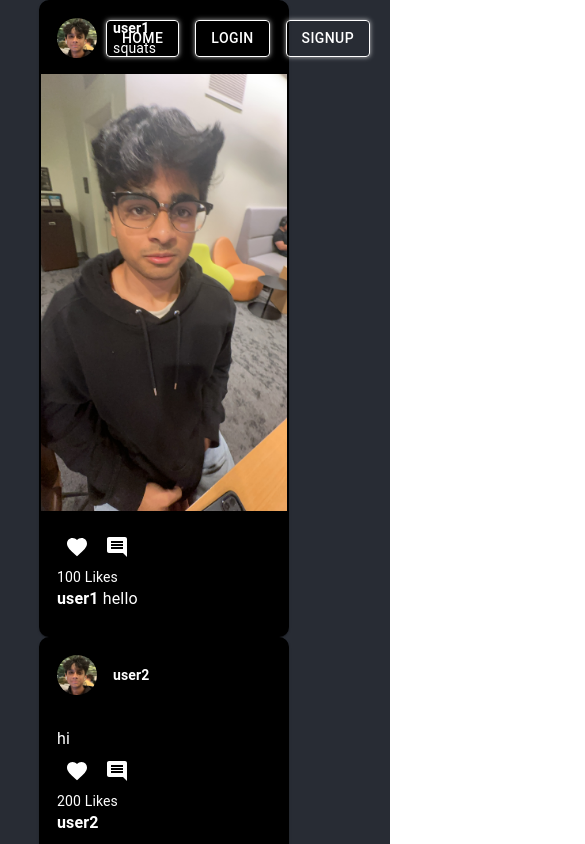
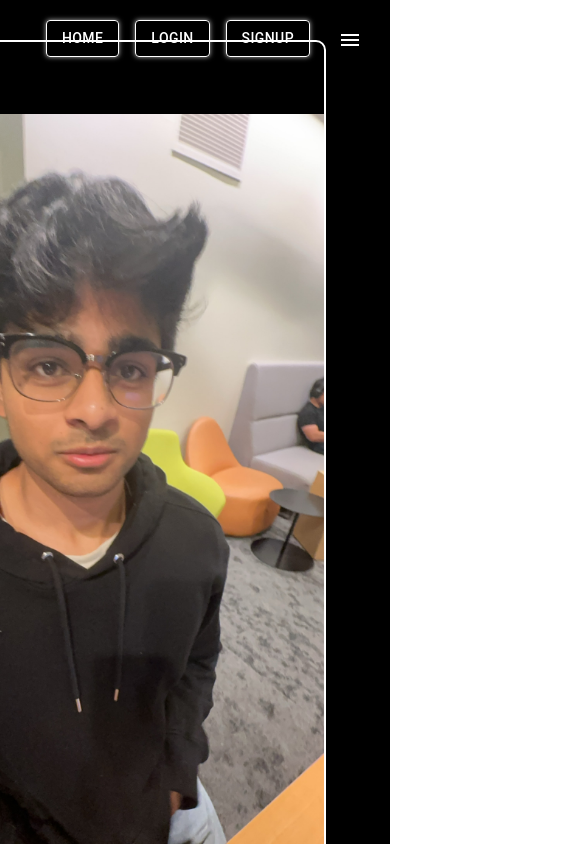
Before and after one commit to ngupta0843/CS35L-Final-Project, a React (Create React App) app in the folder client/: page /forum in a window 390 px wide. Shown: the top 844 px of the page, 585 px wide, since content can reach past the window. Built offline with nearby package versions, Linux system fonts and the light colour scheme.

Commit message:
added sidebar + hamburger icon, made forum page pretty

```diff
--- a/client/src/components/AuthButtons.js
+++ b/client/src/components/AuthButtons.js
@@ -1,18 +1,68 @@
-import React from "react";
-import { Button, Box } from "@mui/material";
+import React ,{ useState } from "react";
+import { Button, Box, Drawer, IconButton, List, ListItem, ListItemText } from "@mui/material";
+import MenuIcon from "@mui/icons-material/Menu";
 import "./AuthButtons.css";
 import { useNavigate } from "react-router-dom";
 import { useSelector, useDispatch } from "react-redux";
 import { logout } from "../components/redux/reducers/userReducer";
 
 const AuthButtons = () => {
+  const [isDrawerOpen, setIsDrawerOpen] = useState(false);
   const user = useSelector((state) => state);
   const navigate = useNavigate();
   const dispatch = useDispatch();
+
+  const toggleDrawer = (open) => () => {
+    setIsDrawerOpen(open);
+  }
+
+  const menuItems = [
+    { text: "Home", action: () => navigate("/") },
+    { text: "Profile", action: () => navigate("/profile") },
+    { text: "Forum", action: () => navigate("/forum") },
+    { text: "Dashboard", action: () => navigate("/dashboard") },
+    { text: "Fitness Planner", action: () => navigate("/fitness-planner") },
+    { text: "Logout", action: () => { dispatch(logout()); navigate("/"); }, hide: !user.isLoggedIn },
+  ];
+
   return (
+    <Box>
+      <IconButton
+        edge="start"
+        color="inherit"
+        aria-lable="menu"
+        sx={{ position: "absolute", top: 20, right: 20, color: "white"}}
+        onClick={toggleDrawer(true)}
+      >
+        <MenuIcon/ >
+      </IconButton>
+
+    <Drawer
+      anchor="right"
+      open={isDrawerOpen}
+      onClose={toggleDrawer(false)}
+      sx={{
+        "& .MuiDrawer-paper": {
+          width: 240,
+          backgroundColor: "#121212",
+          color: "white",
+        },
+      }}
+    >
+      <List>
+        {menuItems.map(
+          (item, index) =>
+            (!item.hide || item.hide === undefined) && (
+              <ListItem button key={index} onClick={item.action}>
+                <ListItemText primary={item.text} className="auth-button" />
+              </ListItem>
+            )
+        )}
+      </List>
+    </Drawer>
     <Box
       className="auth-buttons"
-      sx={{ position: "absolute", top: 20, right: 20 }}
+      sx={{ position: "absolute", top: 20, right: 80 }}
     >
       <Button
         onClick={() => navigate("/")}
@@ -88,6 +138,7 @@ const AuthButtons = () => {
         Signup
       </Button>
     </Box>
+  </Box>
   );
 };
 
--- a/client/src/pages/forum-page/ForumPage.css
+++ b/client/src/pages/forum-page/ForumPage.css
@@ -1,5 +1,5 @@
   .forum-page {
-    background-color: #282c34;
+    background-color: #000000;
     min-height: 100vh;
     display: flex;
     flex-direction: column;
--- a/client/src/pages/forum-page/ForumPage.jsx
+++ b/client/src/pages/forum-page/ForumPage.jsx
@@ -2,7 +2,7 @@ import React from "react";
 import Post from './Post';
 import nikhil from '../../testimages/nikhil_profile_pic.png';
 import sachit from '../../testimages/post1.jpeg';
-import { Avatar, Stack } from "@mui/material";
+import { Avatar, Stack, Button, Box, Typography, Paper } from "@mui/material";
 import './ForumPage.css';
 function ForumPage() {
     const posts = [
@@ -11,7 +11,7 @@ function ForumPage() {
             username: 'user1',
             location: 'New York',
             profile_icon: nikhil,
-            caption: 'hello',
+            caption: 'hifdsjfksadjfkl;sajfkl;sajfklsa;jfkl;asjf;lsadjfls;afkjklas;dfjksl;jfklds;afjklas;dfjkal;ajdfjskald;fjsakl;dfjksl;ajfkl;sajfkl;sajdklas',
             likesCount: 100,
             post_img: sachit,
             workout: "squats",
@@ -21,14 +21,14 @@ function ForumPage() {
             username: 'user2',
             location: 'De Neve',
             profile_icon: nikhil,
-            caption: 'hi',
+            caption: 'hifdsjfksadjfkl;sajfkl;sajfklsa;jfkl;asjf;lsadjfls;afkjklas;dfjksl;jfklds;afjklas;dfjkal;ajdfjskald;fjsakl;dfjksl;ajfkl;sajfkl;sajdklas',
             likesCount: 200,
         }
     ];
 
     return(
-        <div className="forum-page">
-            <Stack>
+        <Box className="forum-page" sx={{ flex: 1, padding: 5, paddingLeft: 40 }}>
+            <Stack spacing={3}>
             {posts.map(post => (
                 <Post
                     key={post.id}
@@ -42,7 +42,7 @@ function ForumPage() {
                 />
             ))}
             </Stack>
-        </div>
+        </Box>
     );
 }
 
--- a/client/src/pages/forum-page/Post.jsx
+++ b/client/src/pages/forum-page/Post.jsx
@@ -13,7 +13,7 @@ const getPostSize = (size) => {
     case 'large':
       return '100%';
     default:
-      return '80%';
+      return '70%';
   }
 };
 
@@ -24,7 +24,7 @@ const PhotoPost = ({ username, workout, caption, photo, likecount, user, size })
           sx={{ width: getPostSize(size),
           backgroundColor: 'black',
           color: 'white',
-          border: '2px solid black',
+          border: '2px solid white',
           borderRadius: '10px'}}>
 
           <CardHeader
@@ -51,11 +51,19 @@ const PhotoPost = ({ username, workout, caption, photo, likecount, user, size })
 
           <CardContent>
             <PostActions />
-            <Typography variant="body2" color="white">
-              {likecount} Likes
+            <Typography variant="body2" color="white" marginLeft={1}>
+              {likecount}
             </Typography>
-            <Typography variant="body1">
-              <strong>{username}</strong> {caption}
+            <Typography
+              variant="body1"
+              color="white"
+              sx={{
+                wordWrap: "break-word",
+                overflowWrap: "break-word",
+                whiteSpace: "normal",
+              }}>
+                <strong>{username}</strong>
+                <span style={{ marginLeft: "0.3rem" }}>{caption}</span>
             </Typography>
           </CardContent>
         </Card>
@@ -70,7 +78,7 @@ const PhotoPost = ({ username, workout, caption, photo, likecount, user, size })
           width: getPostSize(size),
           backgroundColor: 'black',
           color: 'white',
-          border: '2px solid black',
+          border: '2px solid white',
           borderRadius: '10px'}}>
 
           <CardHeader
@@ -86,15 +94,19 @@ const PhotoPost = ({ username, workout, caption, photo, likecount, user, size })
             subheaderTypographyProps={{ sx: { color: 'white' } }}
           />
           <CardContent>
-            <Typography variant="body1" color="white">
-              {caption}
+            <Typography
+              variant="body1"
+              color="white"
+              sx={{
+                wordWrap: "break-word",
+                overflowWrap: "break-word",
+                whiteSpace: "normal",
+              }}>
+                {caption}
             </Typography>
             <PostActions />
-            <Typography variant="body2" color="white">
-              {likecount} Likes
-            </Typography>
-            <Typography variant="body1">
-              <strong>{username}</strong>
+            <Typography variant="body2" color="white" marginLeft={1}>
+              {likecount}
             </Typography>
           </CardContent>
         </Card>
```
